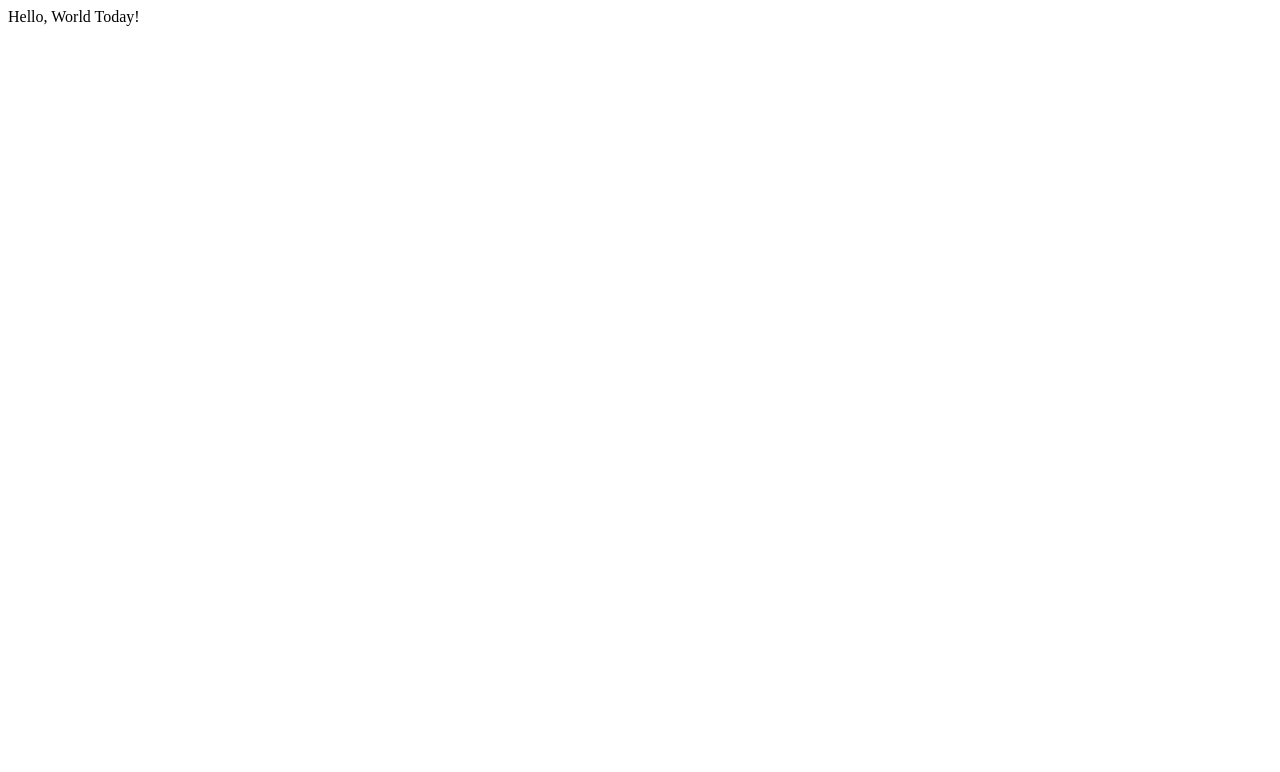
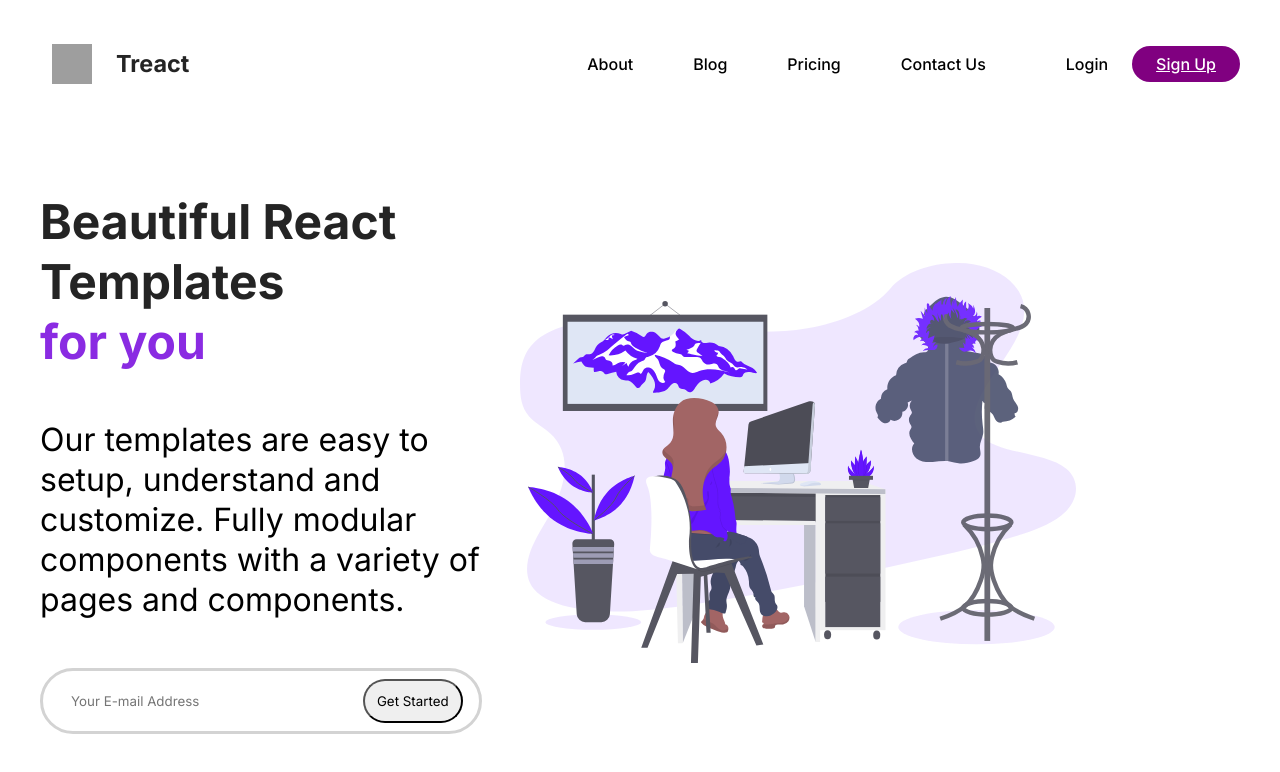
Before and after one commit to GigaTechFoundry/Treant-Project, a plain HTML site: page index.html in a window 1280 px wide. Drawn offline with Linux system fonts and the light colour scheme; grey boxes are pictures that could not be loaded.

Commit message:
Need to revisit email section of header

```diff
--- a/index.html
+++ b/index.html
@@ -1,14 +1,91 @@
 <!DOCTYPE html>
 <html lang="en">
-<head>
-    <meta charset="UTF-8">
-    <meta name="viewport" content="width=device-width, initial-scale=1.0">
-    <title>Document</title>
-    <script>
+  <head>
+    <meta charset="UTF-8" />
+    <meta name="viewport" content="width=device-width, initial-scale=1.0" />
+    <title>Treant</title>
+    <link rel="stylesheet" href="./styles.css">
+    <script src="./index.js"></script>
+    </head>
 
-    </script>
-</head>
-<body>
-    Hello, World Today!
-</body>
+    <body>
+        <section id="landing">
+            <nav>
+                <div class="row">
+                <div class="nav__container">
+                    <div class="personal__logo">
+                        <img class="logo"
+                        src="https://treact.owaiskhan.me/static/media/logo.2c489fc453a1783cbadacf914efa3df6.svg"
+                        alt="Treact"/>
+                        <h1>Treact</h1>
+                    </div>
+                    <ul class="nav__link--list">
+                                 <li><a href="#About" class="nav__link"></a>About</li>
+                                 <li><a href="#Blog" class="nav__link"></a>Blog</li>
+                                 <li><a href="#Pricing" class="nav__link"></a>Pricing</li>
+                                 <li><a href="#Contact" class="nav__link"></a>Contact Us</li>
+                                </li>
+                                <li><a href="#Login" class="nav__link--login"></a>Login
+                                <li><a href="" class=" nav__link--primary">Sign Up</a></li>
+                            </ul>
+                    </div>
+                </div>
+             </div>
+            </nav>
+
+                <div class="row">
+                    <div class="header__container">
+                        <div class="header__descript">
+                            <h1 class="head__title">Beautiful React Templates <div class="text__color">for you</div>
+                            </h1>
+                            <p class="head__info">
+                                Our templates are easy to setup, understand and customize.
+                                Fully modular components with a variety of pages and components.
+                            </p>
+                            <div class="email__container">
+                                <input class="email__textbox" type="text" placeholder="Your E-mail Address">
+                                <button class="getStart__butt">Get Started</button>
+                            </div>
+
+                        </div>
+                        <div class="img__container">
+                            <img class="head__img" src="/img/design-illustration-2.6da6a00b20c07c4a9b65d1870679e1b8.svg" alt="">
+                        </div>
+                    </div>
+                </div>
+            </section>
+
+
+
+
+
+
+
+
+
+
+
+
+
+
+
+
+
+
+
+
+
+
+
+
+
+
+
+
+
+
+
+
+
+    </body>
 </html>
--- a/styles.css
+++ b/styles.css
@@ -0,0 +1,174 @@
+@import url('https://fonts.googleapis.com/css2?family=Inter:wght@400;500;700&family=Lato:wght@400;700&family=Roboto:wght@400;500;700&display=swap');
+
+* {
+    font-family: 'Inter', sans-serif;
+    padding: 0;
+    margin: 0;
+    box-sizing: border-box;
+}
+
+body {
+    padding: 32px;
+}
+
+h1, h2, h3,
+h4, h5, h6,
+span {
+    color: #242424;
+    text-align: center;
+    line-height: 1.25;
+}
+
+.text__color {
+    color: blueviolet;
+}
+
+.row {
+    width: 100%;
+    max-width: 1200px;
+    margin: 0 auto;
+}
+
+p {
+    line-height: 1.25;
+    font: 16px;
+
+}
+
+ul {
+    display: flex;
+}
+
+li {
+    list-style-type: none;
+}
+
+/* LANDING SECTION */
+.nav {
+    display: flex;
+    justify-content: space-between;
+    align-items: center;
+}
+
+img {
+    width: 100%;
+    height: 100%;
+    max-height: 50vh;
+    padding: 12px;
+}
+
+.personal__logo {
+    display: flex;
+    align-items: center;
+    font-size: 20px;
+}
+
+.logo {
+    width: 64px;
+    height: 64px;
+    margin-right: 12px;
+}
+
+.nav__container {
+    display: flex;
+    justify-content: space-between;
+    align-items: center;
+}
+
+
+.nav__link--list {
+    font-weight: 500;
+    text-decoration: none;
+    font-size: 16px;
+
+
+}
+.nav__link {
+     margin-left: 60px;
+}
+
+.nav__link--login {
+    margin: 40px;
+
+}
+
+
+.nav__link--primary {
+    background-color: purple;
+    margin-left: 24px;
+    padding: 8px 24px;
+    border-radius: 50px;
+    color: white;
+    transition: all 300ms ease;
+
+}
+
+/* HEADING */
+.header__container {
+    width: 100%;
+    height: 100%;
+    padding: 96px 0px;
+    max-width: 1200px;
+    display: flex;
+    align-items: center;
+
+}
+
+.header__descript {
+    display: flex;
+    flex-direction: column;
+    width: 40%;
+}
+
+.head__title {
+    font-weight: 700;
+    font-size: 48px;
+     text-align: left;
+}
+
+.head__info {
+    font-size: 32px;
+    margin: 48px 0px;
+    text-align: left;
+}
+
+.img__container{
+    display: flex;
+    align-content: center;
+}
+
+.head__img {
+    width: 100%;
+    height: 100%;
+    padding: 0px;
+    display: flex;
+
+
+   }
+
+.email__container {
+    width: 92%;
+    border-radius: 50px;
+    border-style: solid;
+    border-color: lightgrey;
+    padding: 8px;
+    display: flex;
+    justify-content: space-between;
+    align-content: center;
+}
+
+.email__textbox {
+    border: none;
+    border-style: none;
+    border-color: white;
+    margin-left: 8px;
+    padding: 12px;
+    font: 24px;
+
+}
+
+.getStart__butt {
+    border-radius: 25px;
+    margin-right: 8px;
+    padding: 12px;
+}
```
Also changed, not shown: img/design-illustration-2.6da6a00b20c07c4a9b65d1870679e1b8.svg (added).
